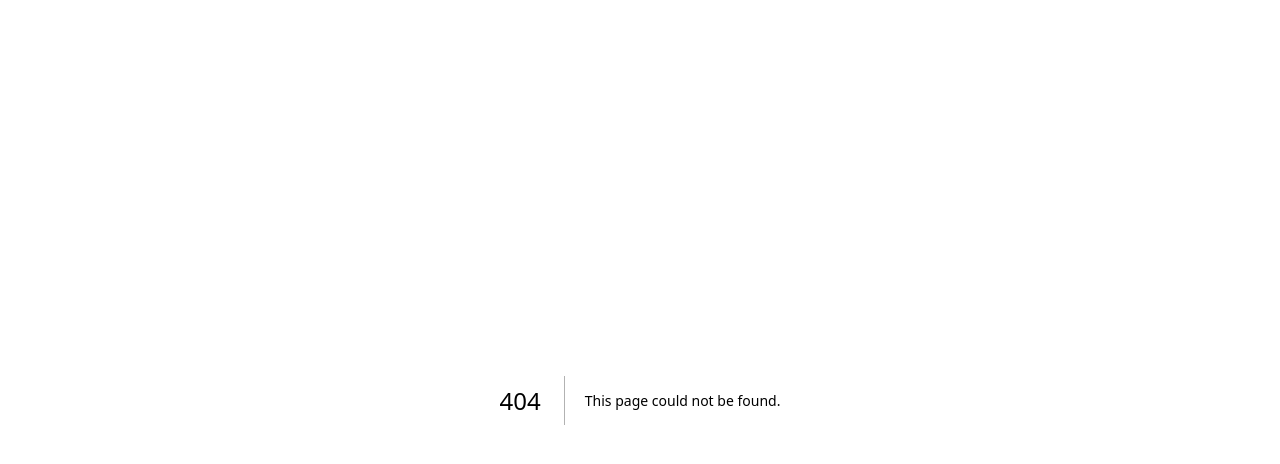
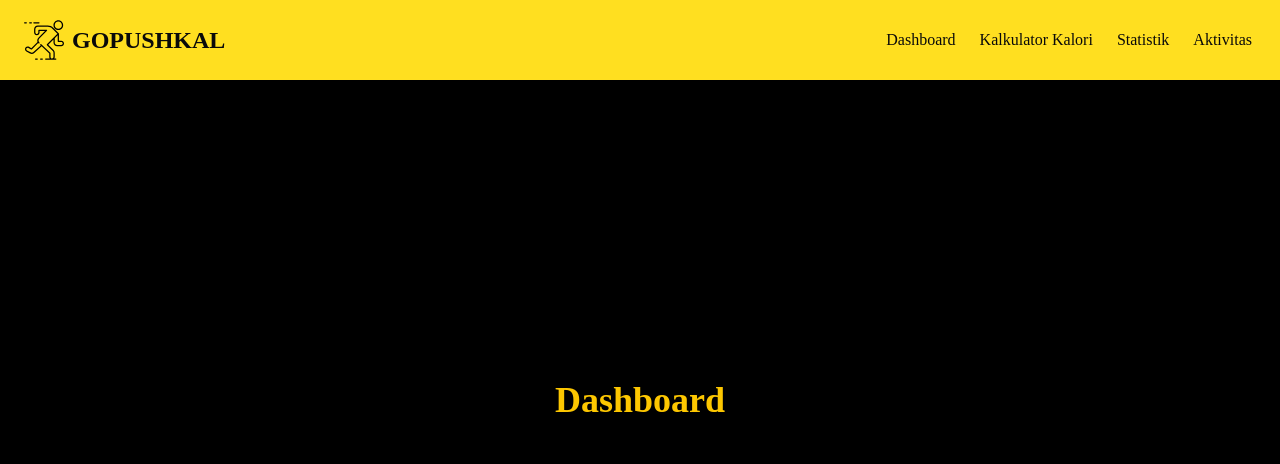
Before and after one commit to Kausar-2413014/Gopush-Kal, a Next.js app: page /Dashboard in a window 1280 px wide. Before the commit this address had no page. Shown: the top 464 px of the page. Built offline with nearby package versions, Linux system fonts and the light colour scheme.

Commit message:
progress 1

```diff
--- /dev/null
+++ b/app/Dashboard/page.tsx
@@ -0,0 +1,29 @@
+import Link from 'next/link';
+export default function Dasboard() {
+  return (
+    <section className="h-screen bg-black flex justify-center items-center">
+        <section className="bg-yellow-300 w-full h-20 pe-7 fixed top-0 left-0 flex justify-between">
+          <div className="flex gap-2 px-6 items-center">
+              <img src="Man-running.svg" className="w-10 h-10 -scale-x-100"/>
+              <div className="font-bold text-2xl">GOPUSHKAL</div>
+          </div>
+          <div className="flex gap-6 justify-between items-center">
+           <Link href="/Dashboard" className="inline-block transition-transform duration-300 hover:-translate-y-1">
+            Dashboard
+          </Link>
+          <Link href="/Kalkulator" className="inline-block transition-transform duration-300 hover:-translate-y-1">
+            Kalkulator Kalori
+          </Link>
+          <Link href="/Statistik" className="inline-block transition-transform duration-300 hover:-translate-y-1">
+            Statistik
+          </Link>
+          <Link href="/Aktivitas" className="inline-block transition-transform duration-300 hover:-translate-y-1">
+            Aktivitas
+          </Link>
+          </div>
+        </section>
+        <div className='font-bold text-4xl flex justify-center text-yellow-400'>Dashboard</div>
+    </section>
+
+  )
+}
```
Also changed, not shown: public/Man-running.svg (added).
